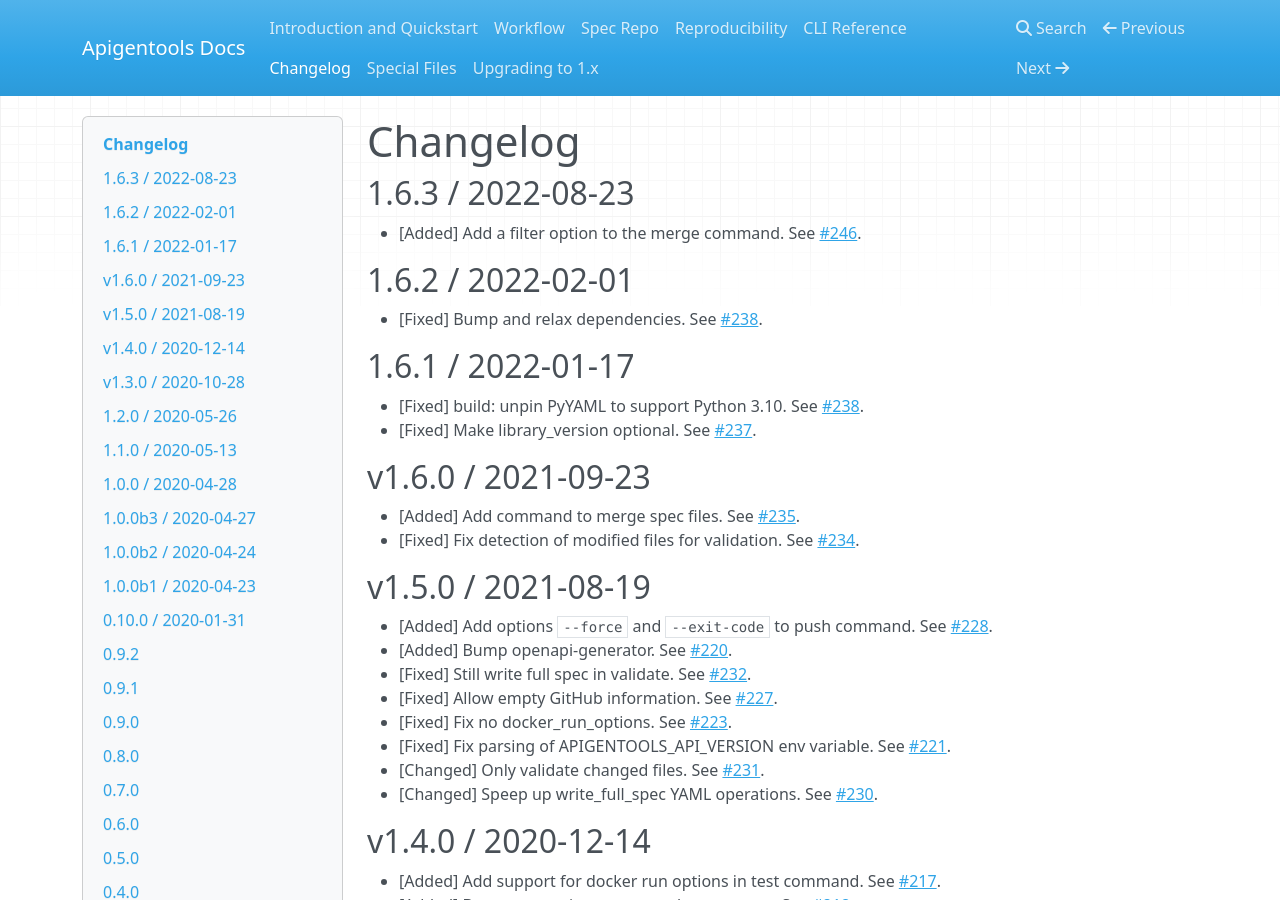
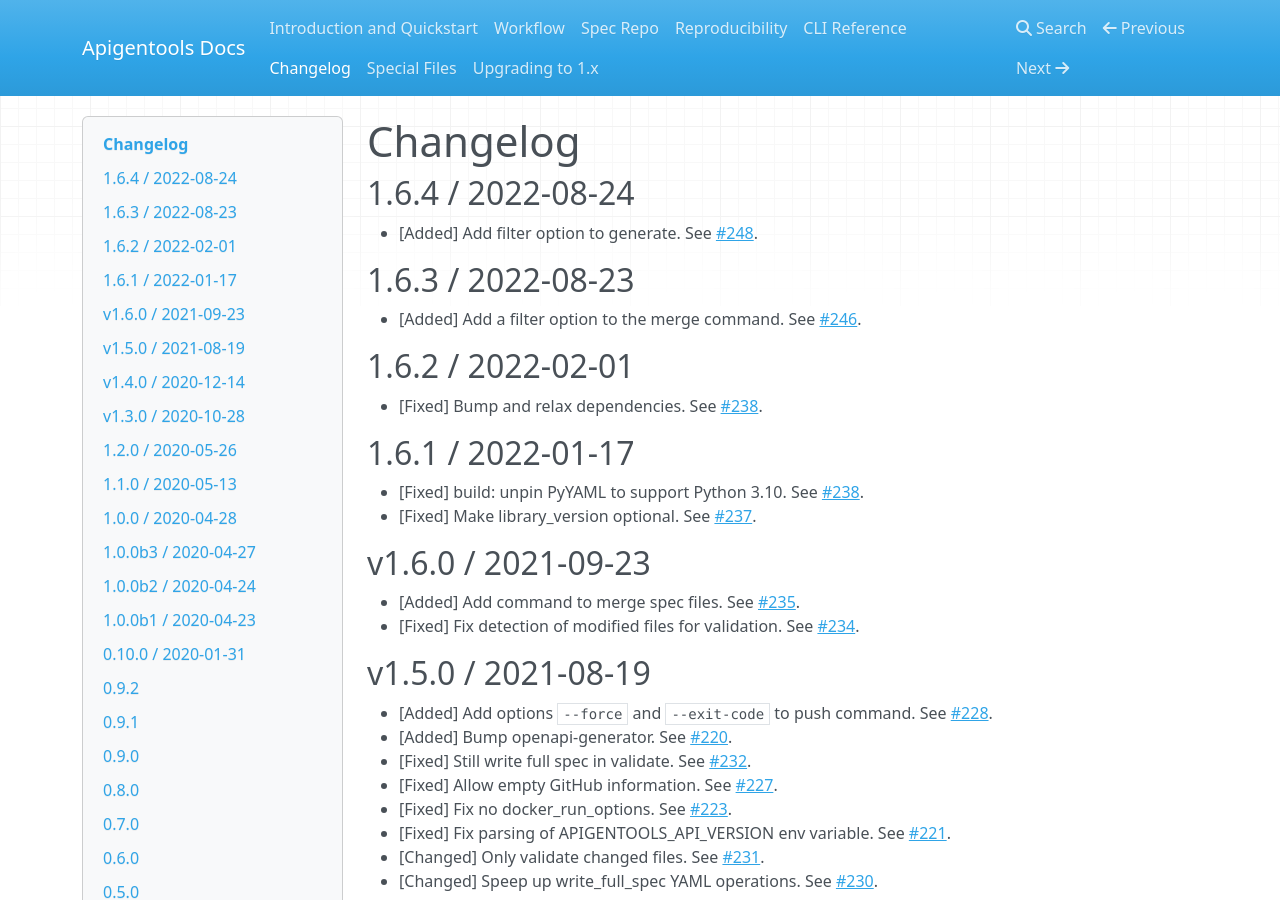
Before and after one commit to DataDog/apigentools, an MkDocs documentation site: the page built from docs/changelog.md, in a window 1280 px wide and 900 px high. Built offline with MkDocs 1.6.1, drawn with Linux system fonts in a browser that asks for light colours; nearby versions of some CDN libraries.

Commit message:
Update changelog (#249)

```diff
--- a/docs/changelog.md
+++ b/docs/changelog.md
@@ -1,4 +1,8 @@
 # Changelog
+
+## 1.6.4 / 2022-08-24
+
+* [Added] Add filter option to generate. See [#248](https://github.com/DataDog/apigentools/pull/248).
 
 ## 1.6.3 / 2022-08-23
 
```
